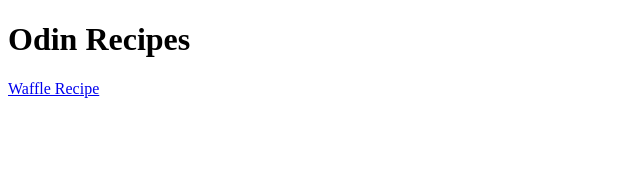
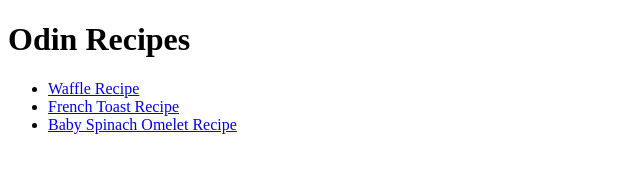
Before and after one commit to M4hy4rgh/odin-recipes, a plain HTML site: page index.html in a window 1280 px wide. Shown: the whole page, without its empty margins (0-640 px from the left). Drawn offline with Linux system fonts and the light colour scheme.

Commit message:
Modified index.html

```diff
--- a/index.html
+++ b/index.html
@@ -9,7 +9,11 @@
 </head>
 <body>
 <h1>Odin Recipes</h1>
-<a href="recipes\waffle.html">Waffle Recipe</a>
+<ul>
+    <li><a href="recipes/waffle.html">Waffle Recipe</a></li>
+    <li><a href="recipes/frenchToast.html">French Toast Recipe</a></li>
+    <li><a href="recipes/babySpinachOmelet.html">Baby Spinach Omelet Recipe</a></li>
+</ul>
 
 </body>
 </html>
```
